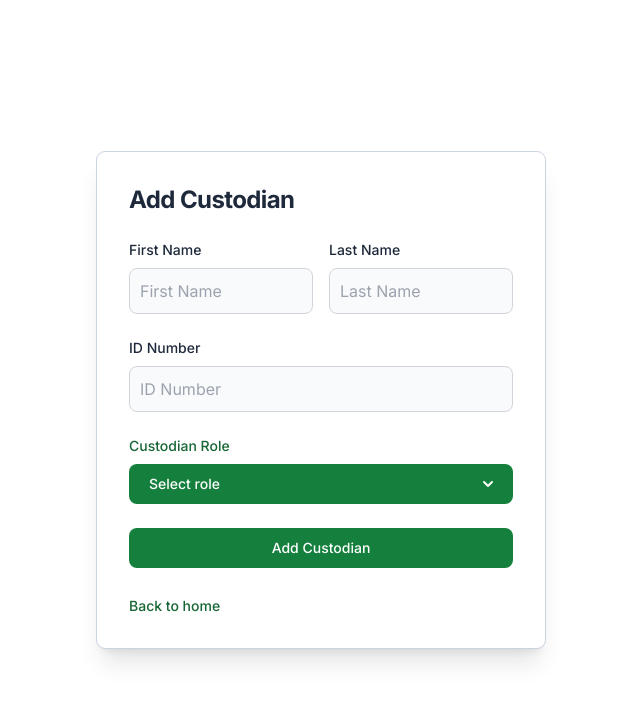
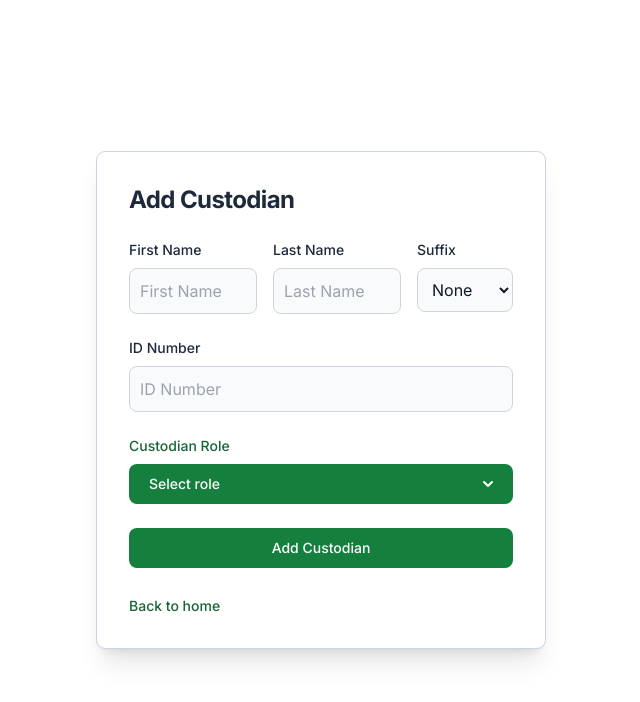
Before and after one commit to 8bitUHM/uhm-custodian-manager, a Next.js app in the folder frontend/: page /custodian/add in a window 1280 px wide. Shown: the top 702 px of the page, without its empty margins (319-959 px from the left). Built offline with nearby package versions, Linux system fonts and the light colour scheme.

Commit message:
added suffix option

```diff
--- a/frontend/src/app/custodian/add/page.tsx
+++ b/frontend/src/app/custodian/add/page.tsx
@@ -10,6 +10,7 @@ export default function addCustodian() {
     const [custodian, setCustodian] = useState<Custodian>({
         firstName: "",
         lastName: "",
+        suffix: "",
         id: undefined,
         role: undefined,
         boss_name: undefined,
@@ -28,6 +29,8 @@ export default function addCustodian() {
     const [showBossDropdown, setShowBossDropdown] = useState(false);
 
     const { showToast } = useToast()
+
+    const suffixes = ["", "Jr.", "Sr.", "II", "III", "IV"];
 
     // The line below helps make the first character of the name uppercase and everything else lowercase.
     const formatName = (name: string) => name.trim().toLowerCase().replace(/^\w/, (char) => char.toUpperCase());
@@ -118,7 +121,7 @@ export default function addCustodian() {
 
         let endpoint = "";
         let custData: Record<string, any> = {
-            name: `${formatName(custodian.firstName)} ${formatName(custodian.lastName)}`.trim(),
+            name: `${formatName(custodian.firstName)} ${formatName(custodian.lastName)} ${custodian.suffix}`.trim(),
             id: custodian.id,
         }
 
@@ -170,7 +173,7 @@ export default function addCustodian() {
                         </h1>
                         <form className="space-y-4 md:space-y-6" onSubmit={handleSubmit}>
                             <div className="flex gap-4">
-                                <div className="flex-1">
+                                <div className="flex-[2]">
                                     <label htmlFor="firstname" className="block mb-2 text-sm font-medium text-slate-800">First Name</label>
                                     <input
                                         type="text"
@@ -182,7 +185,7 @@ export default function addCustodian() {
                                     />
                                 </div>
 
-                                <div className="flex-1">
+                                <div className="flex-[2]">
                                     <label htmlFor="lastname" className="block mb-2 text-sm font-medium text-slate-800">Last Name</label>
                                     <input
                                         type="text"
@@ -192,6 +195,24 @@ export default function addCustodian() {
                                         className={inputClass(errors.lastName)}
                                         placeholder="Last Name"
                                     />
+                                </div>
+
+                                <div className="flex-[1.5]">
+                                    <label htmlFor="suffix" className="block mb-2 text-sm font-medium text-slate-800">Suffix</label>
+                                    <select
+                                        id="suffix"
+                                        value={custodian.suffix}
+                                        onChange={(e) => {
+                                            setCustodian({ ...custodian, suffix: e.target.value });
+                                        }}
+                                        className={inputClass(false)}
+                                    >
+                                        {suffixes.map((suffix) => (
+                                            <option key={suffix} value={suffix}>
+                                                {suffix === "" ? "None" : suffix}
+                                            </option>
+                                        ))}
+                                    </select>
                                 </div>
                             </div>
 
--- a/frontend/src/lib/types.ts
+++ b/frontend/src/lib/types.ts
@@ -2,6 +2,7 @@ type Custodian = {
   id?: number;
   firstName: string;
   lastName: string;
+  suffix: string;
   role?: string;
   boss_name?: string | null;
   boss_id?: number;
```
Also changed, not shown: 1 other file (tests, documents, lock files or other folders).
